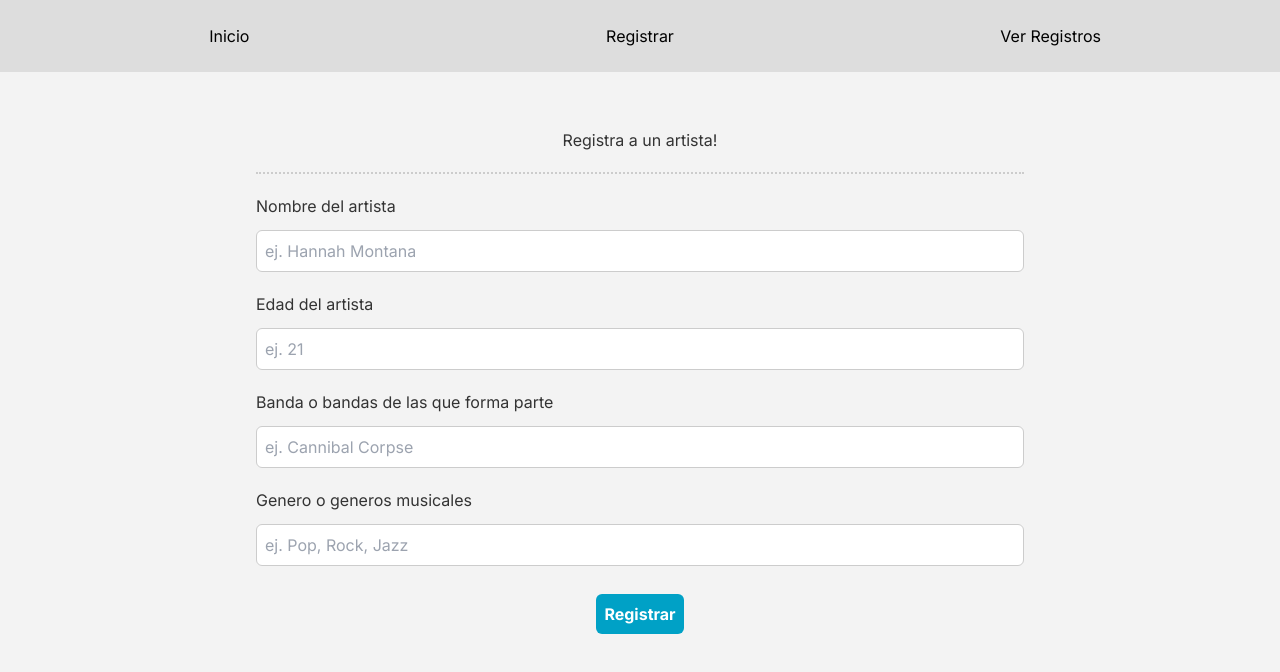
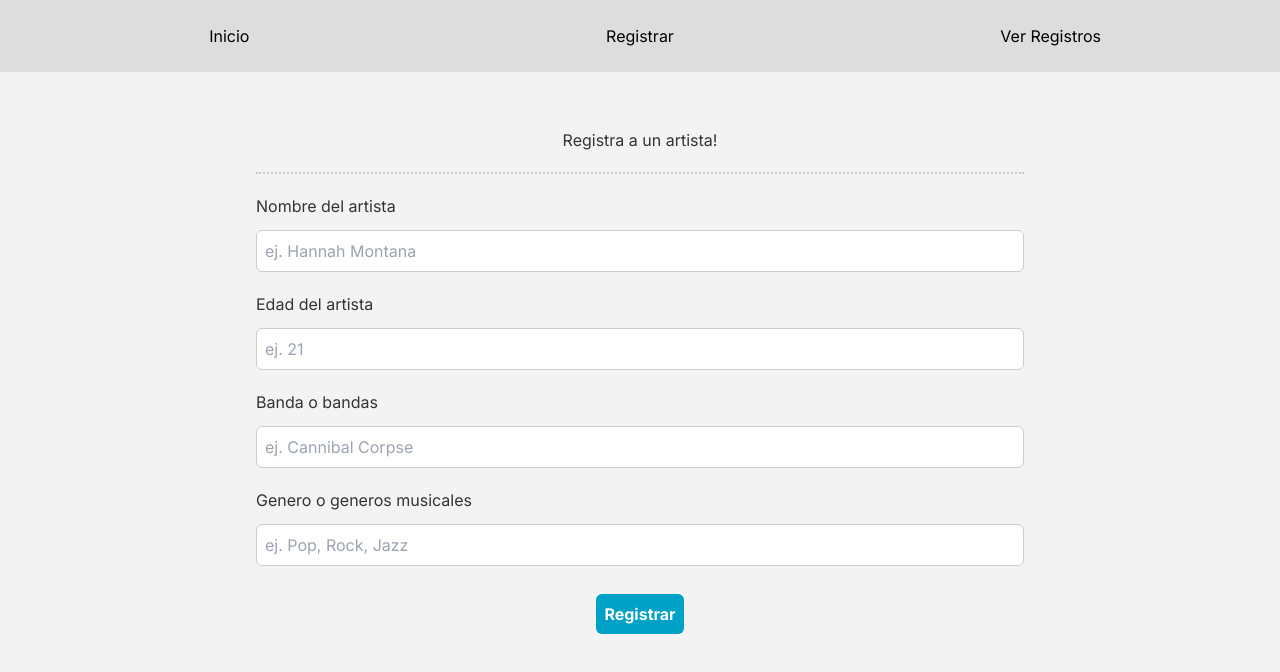
Before and after one commit to JulioMRosas/artistas, a Next.js app: page /register in a window 1280 px wide. Shown: the top 672 px of the page. Built offline with nearby package versions, Linux system fonts and the light colour scheme.

Commit message:
cambio menor al formulario

```diff
--- a/src/components/Form.jsx
+++ b/src/components/Form.jsx
@@ -41,7 +41,7 @@ const Form = () => {
           <input type="text" placeholder='ej. 21' id='age' className='p-2 rounded-md border border-[#ccc]' value={age} onChange={e => setAge(e.target.value)}/>
       </div>
       <div className='flex flex-col space-y-3'>
-          <label htmlFor="band" className='text-[#333]'>Banda o bandas de las que forma parte</label>
+          <label htmlFor="band" className='text-[#333]'>Banda o bandas</label>
           <input type="text" placeholder='ej. Cannibal Corpse' id='band' className='p-2 rounded-md border border-[#ccc]' value={band} onChange={e => setBand(e.target.value)}/>
       </div>
       <div className='flex flex-col space-y-3'>
```
